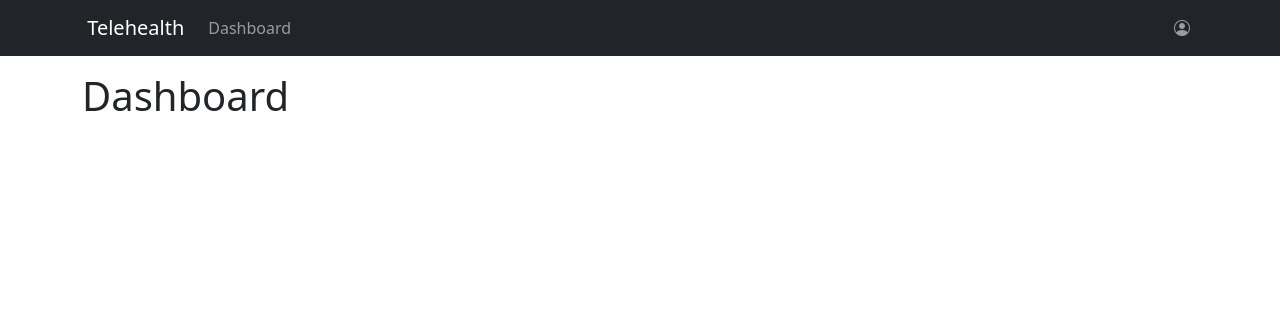
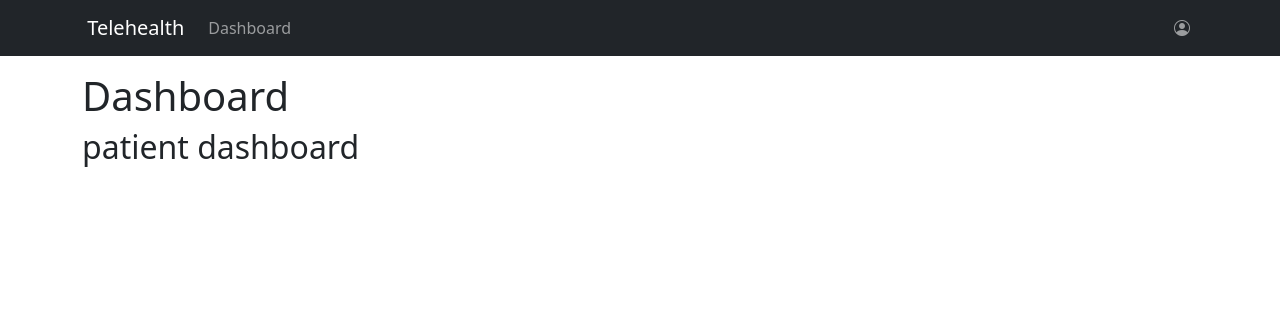
Before and after one commit to charlyx125/KURF-Telehealth, a Django app: page /dashboard/ in a window 1280 px wide. Shown: the top 316 px of the page. Run offline with Django 4.2, Linux system fonts and the light colour scheme; a user stored in the database is signed in; tables that the repository leaves empty hold one stand-in row (values such as "Sample post"); some libraries are stand-ins or nearby versions.

Commit message:
1. complete patient and doctor dashboard functionalities

```diff
--- a/telehealth/main/forms.py
+++ b/telehealth/main/forms.py
@@ -12,7 +12,6 @@ class LogInForm(forms.Form):
 
     def get_user(self):
         """Returns authenticated user if possible."""
-
         user = None
         if self.is_valid():
             email = self.cleaned_data.get('email')
@@ -80,7 +79,6 @@ class DateInput(forms.DateInput):
 
 class SignUpForm(NewPasswordMixin, forms.ModelForm):
     """Form enabling unregistered users to sign up."""
-    # type = forms.ModelChoiceField(queryset=User.objects.all(), required=True)
 
     class Meta:
         """Form options."""
@@ -91,7 +89,7 @@ class SignUpForm(NewPasswordMixin, forms.ModelForm):
         """Create a new user."""
         super().save(commit=False)
         user = User.objects.create_user(
-            email= self.cleaned_data.get('email'),
+            email=self.cleaned_data.get('email'),
             first_name=self.cleaned_data.get('first_name'),
             last_name=self.cleaned_data.get('last_name'),
             password=self.cleaned_data.get('new_password'),
--- a/telehealth/main/templates/dashboard.html
+++ b/telehealth/main/templates/dashboard.html
@@ -12,7 +12,8 @@
 {#    </div>#}
     <div class="col-xs-12 col-lg-6 col-xl-8">
       <h1>Dashboard</h1>
-{#      {% include 'partials/posts_as_table.html' with posts=posts %}#}
+      {% block dashboard_content %}
+      {% endblock %}
     </div>
   </div>
 </div>
--- /dev/null
+++ b/telehealth/main/templates/doctor_dashboard.html
@@ -0,0 +1,4 @@
+{% extends 'dashboard.html' %}
+{% block dashboard_content %}
+    <h2>doctor dashboard</h2>
+{% endblock %}
--- /dev/null
+++ b/telehealth/main/templates/patient_dashboard.html
@@ -0,0 +1,4 @@
+{% extends 'dashboard.html' %}
+{% block dashboard_content %}
+    <h2>patient dashboard</h2>
+{% endblock %}
--- a/telehealth/main/views/authentication_views.py
+++ b/telehealth/main/views/authentication_views.py
@@ -12,7 +12,7 @@ from .mixins import LoginProhibitedMixin
 class LogInView(LoginProhibitedMixin, View):
     """View that handles log in."""
     http_method_names = ['get', 'post']
-    redirect_when_logged_in_url = 'home'
+    redirect_when_logged_in_url = settings.REDIRECT_URL_WHEN_LOGGED_IN
 
     def get(self, request):
         """Display log in template."""
--- a/telehealth/main/views/static_views.py
+++ b/telehealth/main/views/static_views.py
@@ -17,5 +17,10 @@ class Home(LoginProhibitedMixin, TemplateView): # THE ORDER OF THESE SUPERCLASSE
 class DashboardView(LoginRequiredMixin, TemplateView):
 
     def get(self, request, *args, **kwargs):
-        kwargs['current_user'] = self.request.user
-        return render(request, 'dashboard.html', context=kwargs)
+        kwargs['current_user'] = request.user
+        if request.user.is_patient():
+            return render(request, 'patient_dashboard.html', context=kwargs)
+        elif request.user.is_doctor():
+            return render(request, 'doctor_dashboard.html', context=kwargs)
+        else:
+            return render(request, 'dashboard.html', context=kwargs)
```
